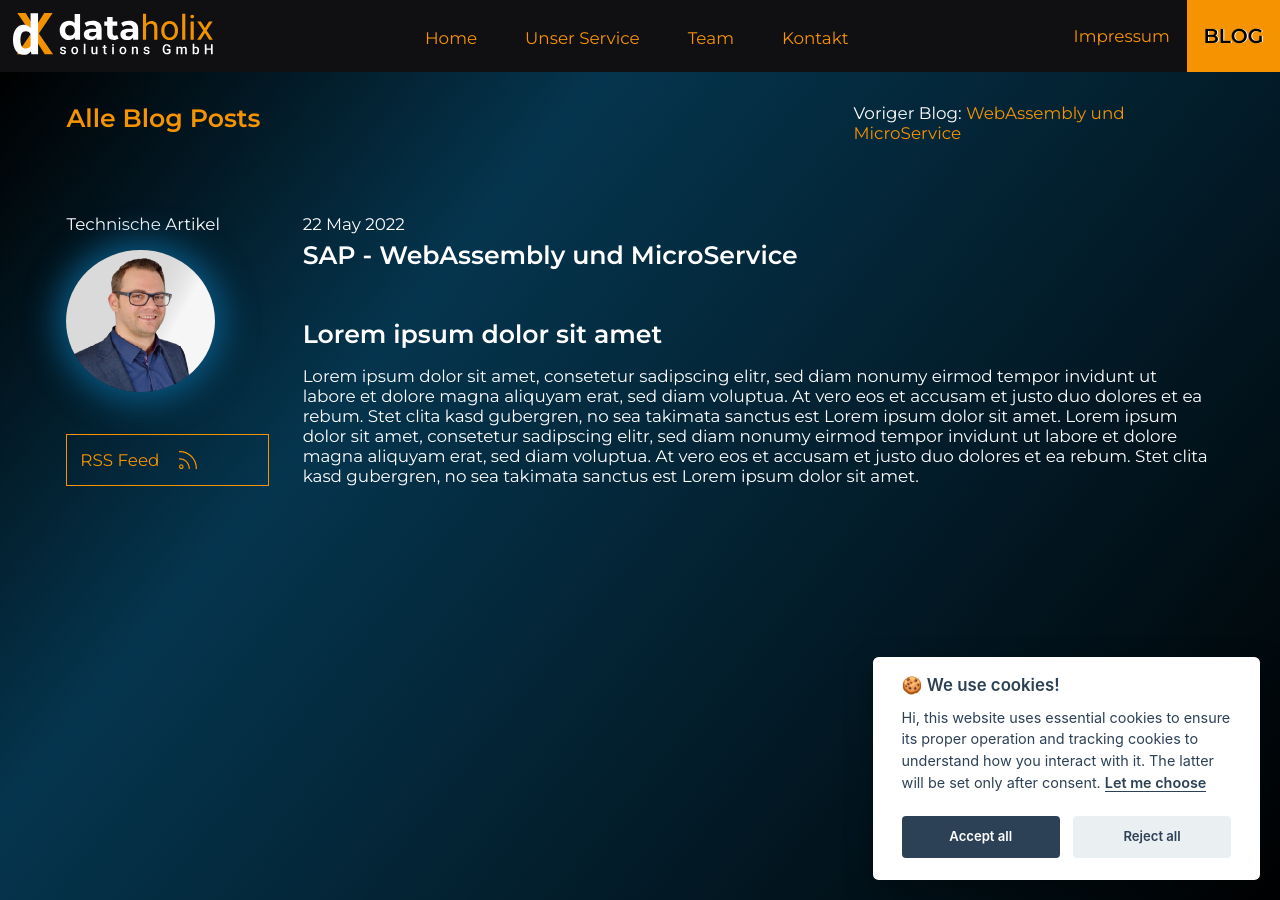
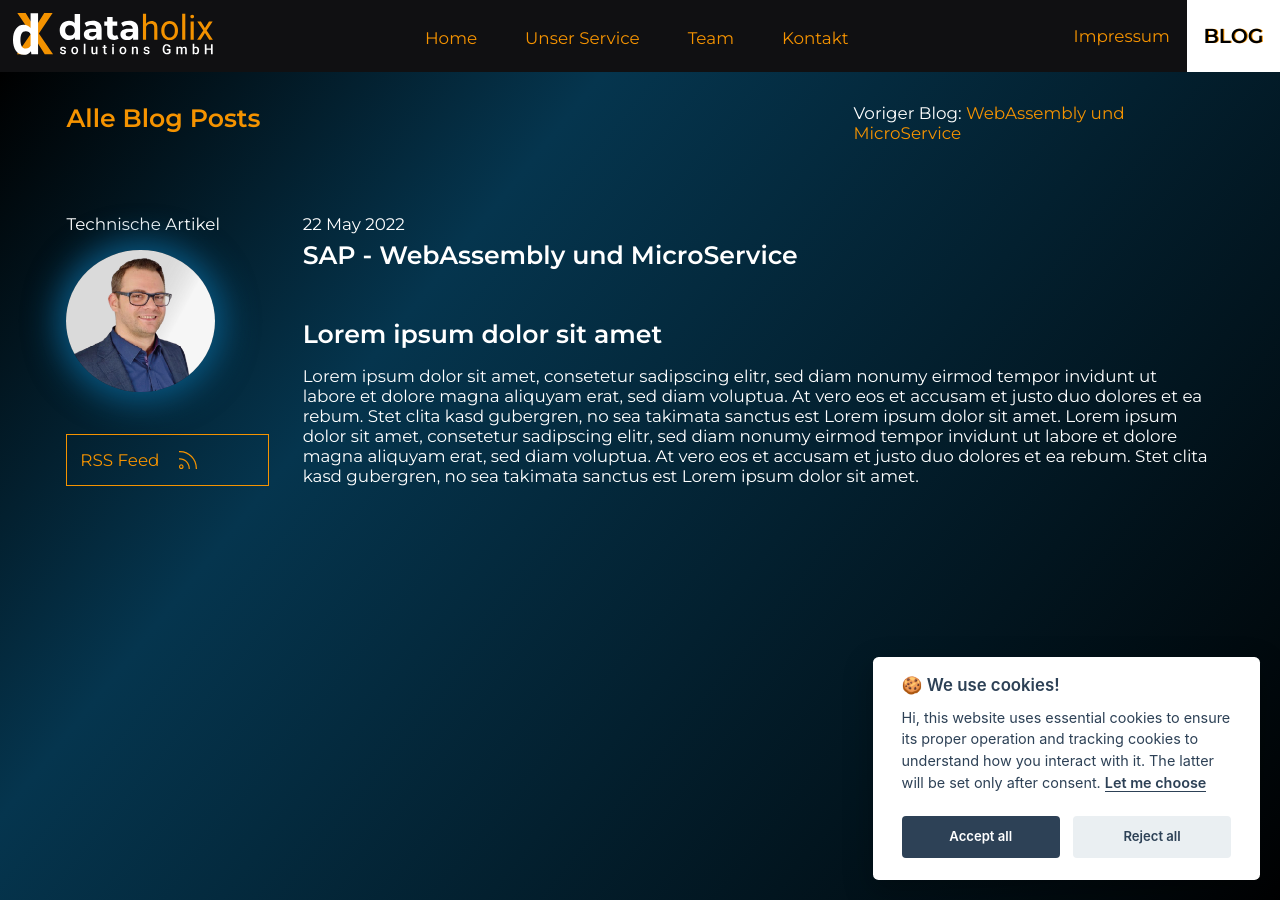
Before and after one commit to dataholix-melih-omay/dataholix-www, a Jekyll site: the page built from _posts/de/allgemein/2022-05-22-data-analytics-Business-intelligence-lösungen-angelo.md, in a window 1280 px wide and 900 px high. Built offline with Jekyll 4.4.1, drawn with Linux system fonts in a browser that asks for light colours.

Commit message:
[Bugfix] - Navigation Blog Selekted <no_ticket> Im der Navigation (Menü), wird in der detailblog ansicht, jetzt navigation Button blog farbe richtig angzeigt

```diff
--- a/_includes/header.html
+++ b/_includes/header.html
@@ -2,7 +2,7 @@
     {%- if page.url == "/" -%}
         {%- assign active = "active-link" -%}
         {%- assign active-static = "" -%}
-    {%- elsif page.url == "/blogs.html" -%}
+    {%- elsif page.url == "/blogs.html" or include.page == "blog" -%}
         {%- assign active = "" -%}
         {%- assign active-static = "blog_active" -%}
     {%- elsif page.url == "/impressum.html" -%}
--- a/_layouts/post.html
+++ b/_layouts/post.html
@@ -3,7 +3,8 @@
 ---
 
 <!--====== Header -->
-{%- include header.html -%}
+{%- include header.html page="blog"-%}
+
 
 <section id="page_blog">
     <div class="headline">
```
Also changed, not shown: _includes/about.html (+2 -5 lines).
